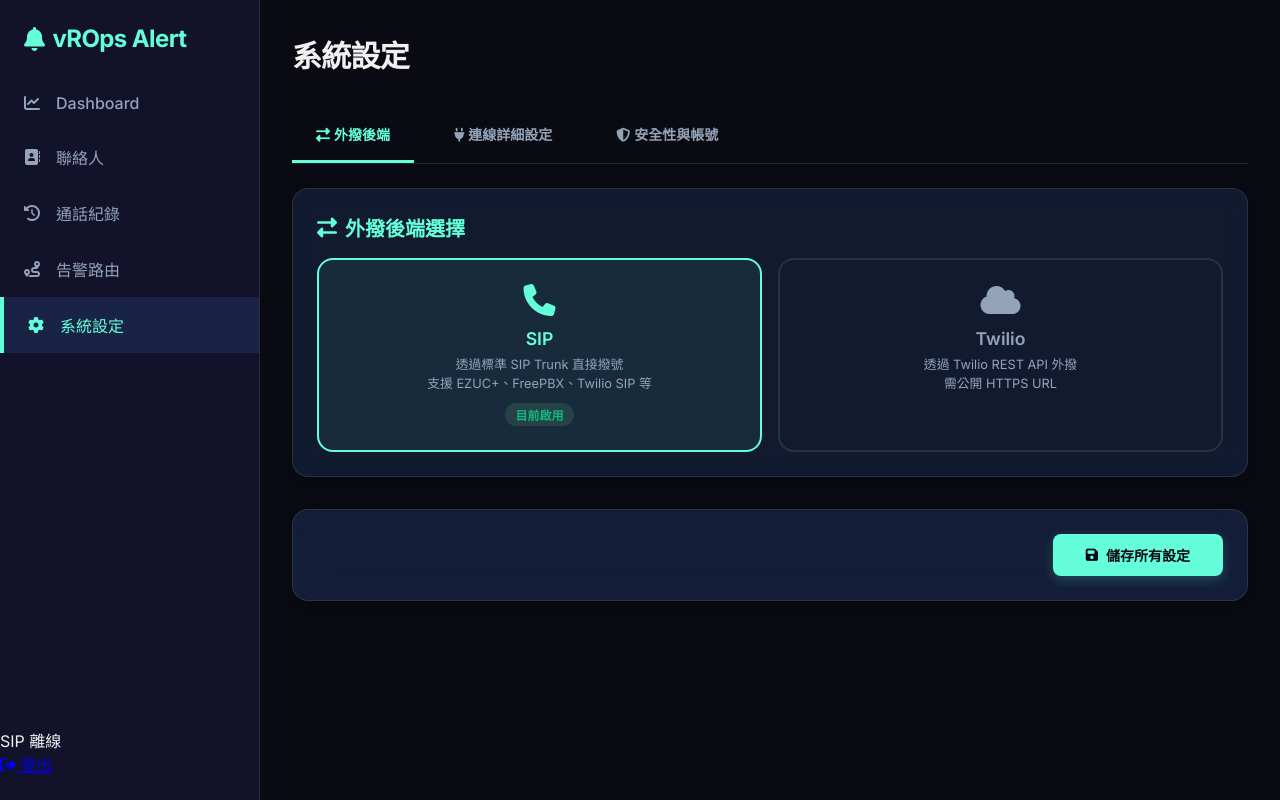
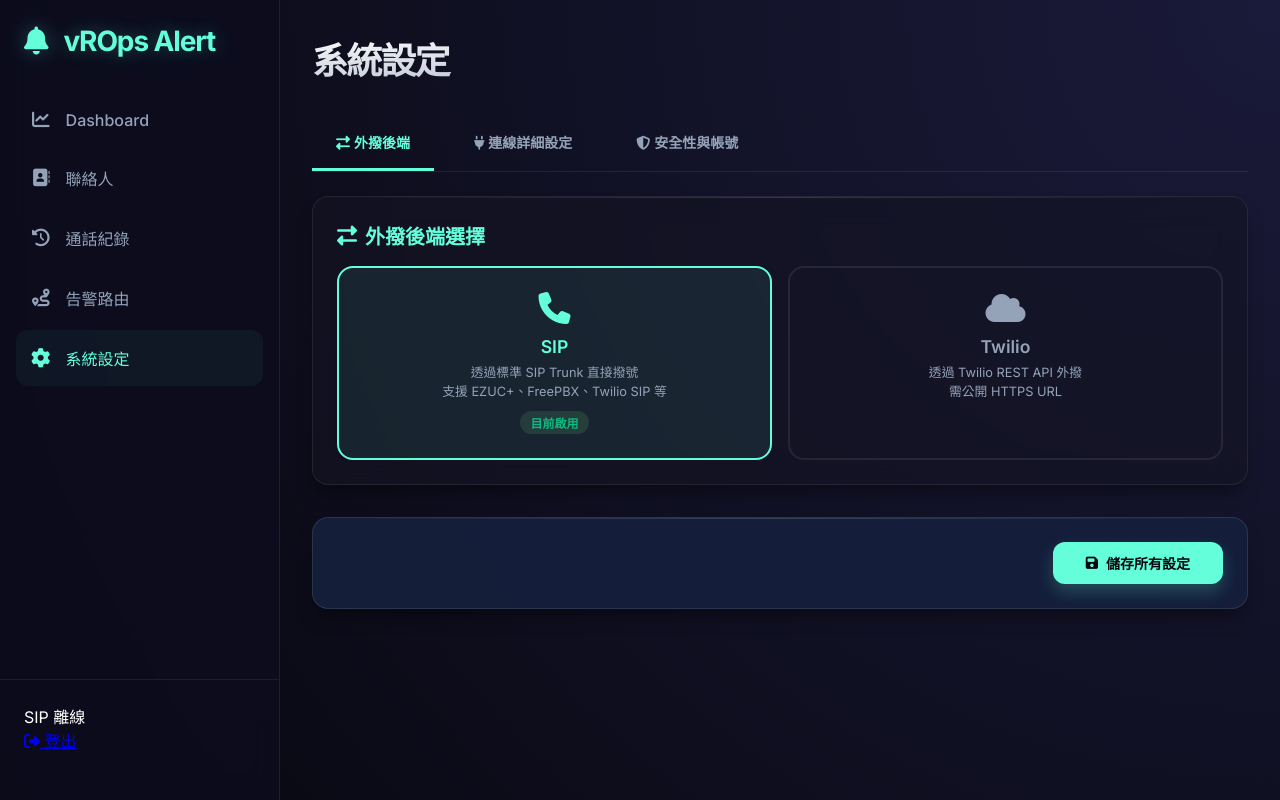
Before and after one commit to nchiyi/vrops-alert-autocaller, a Flask app: page /settings in a window 1280 px wide. Run offline with Flask 3, Linux system fonts and the light colour scheme; the visitor is signed in with stand-in values (Sample User, id 1); parts of the project's set-up code (start-up, migrations or seed data) failed here and were passed over.

Commit message:
Refine UI aesthetics: enhanced glassmorphism, micro-animations, and bento-grid layout

```diff
--- a/web/static/css/style.css
+++ b/web/static/css/style.css
@@ -1,19 +1,21 @@
 /* === vROps Alert Manager — Dark Theme === */
 
 :root {
-    /* Colors */
-    --bg-primary: #0a0a12;
-    --bg-secondary: #12122b;
-    --bg-card: rgba(22, 33, 62, 0.7);
-    --bg-hover: rgba(31, 52, 96, 0.5);
-    --text-primary: #f0f0f0;
+    /* Colors — Refined Dark Palette */
+    --bg-primary: #07070e;
+    --bg-secondary: #0d0d1f;
+    --bg-card: rgba(20, 20, 35, 0.6);
+    --bg-hover: rgba(100, 255, 218, 0.05);
+    --text-primary: #ffffff;
     --text-secondary: #94a3b8;
     --accent: #64ffda;
+    --accent-glow: rgba(100, 255, 218, 0.3);
     --accent-hover: #4dd8b5;
     --danger: #ff5555;
     --warning: #fbbf24;
     --success: #10b981;
-    --border: rgba(255, 255, 255, 0.1);
+    --border: rgba(255, 255, 255, 0.08);
+    --border-light: rgba(255, 255, 255, 0.15);
 
     /* Spacing & Sizing */
     --space-xs: 4px;
@@ -30,28 +32,42 @@
     --text-lg: 1.125rem;
     --text-xl: 1.25rem;
 
-    /* Effects */
+    /* Effects — Enhanced Depth */
     --radius: 16px;
-    --shadow-sm: 0 1px 2px 0 rgba(0, 0, 0, 0.05);
-    --shadow-md: 0 4px 12px rgba(0, 0, 0, 0.2);
-    --shadow-lg: 0 10px 25px rgba(0, 0, 0, 0.4);
-    --glass: blur(12px);
-    --transition: all 0.3s cubic-bezier(0.4, 0, 0.2, 1);
+    --radius-lg: 24px;
+    --shadow-sm: 0 4px 6px -1px rgba(0, 0, 0, 0.1);
+    --shadow-md: 0 12px 20px -8px rgba(0, 0, 0, 0.5);
+    --shadow-lg: 0 25px 50px -12px rgba(0, 0, 0, 0.7);
+    --glass: blur(16px);
+    --transition: all 0.4s cubic-bezier(0.4, 0, 0.2, 1);
+    --gradient-bg: radial-gradient(circle at top right, #1a1a3a, #07070e);
 }
 
 * { box-sizing: border-box; margin: 0; padding: 0; }
 body {
-    font-family: 'Inter', sans-serif;
+    font-family: var(--font-main);
     background: var(--bg-primary);
+    background-image: var(--gradient-bg);
     color: var(--text-primary);
     display: flex;
     min-height: 100vh;
+    overflow-x: hidden;
 }
+
+/* Custom Scrollbar */
+::-webkit-scrollbar { width: 8px; }
+::-webkit-scrollbar-track { background: var(--bg-primary); }
+::-webkit-scrollbar-thumb {
+    background: var(--border-light);
+    border-radius: 10px;
+    border: 2px solid var(--bg-primary);
+}
+::-webkit-scrollbar-thumb:hover { background: var(--accent); }
 
 /* Sidebar */
 .sidebar {
-    width: 260px;
-    background: var(--bg-secondary);
+    width: 280px;
+    background: rgba(13, 13, 31, 0.8);
     padding: var(--space-lg) 0;
     display: flex;
     flex-direction: column;
@@ -62,48 +78,57 @@
     backdrop-filter: var(--glass);
 }
 .logo {
-    padding: 0 var(--space-lg) var(--space-lg);
-    font-size: 1.5rem;
+    padding: 0 var(--space-lg) var(--space-xl);
+    font-size: 1.75rem;
     font-weight: 800;
     color: var(--accent);
     display: flex;
     align-items: center;
-    gap: var(--space-sm);
-    letter-spacing: -0.025em;
+    gap: var(--space-md);
+    letter-spacing: -0.04em;
+    text-shadow: 0 0 20px var(--accent-glow);
 }
 .sidebar ul { list-style: none; flex: 1; }
+.sidebar li { margin: 4px 16px; border-radius: 12px; overflow: hidden; }
 .sidebar li a {
     display: flex;
     align-items: center;
     gap: var(--space-md);
-    padding: var(--space-md) var(--space-lg);
+    padding: var(--space-md);
     color: var(--text-secondary);
     text-decoration: none;
     transition: var(--transition);
     font-weight: 500;
 }
+.sidebar li a i { font-size: 1.1rem; transition: var(--transition); }
 .sidebar li a:hover,
 .sidebar li.active a {
     color: var(--accent);
     background: var(--bg-hover);
-    border-left: 4px solid var(--accent);
 }
+.sidebar li.active a i { transform: scale(1.1); }
+.sidebar-footer { padding: var(--space-lg); border-top: 1px solid var(--border); }
 
 /* Main Content */
 .content {
-    margin-left: 260px;
+    margin-left: 280px;
     padding: var(--space-xl);
     flex: 1;
     max-width: 1400px;
+    animation: fadeIn 0.6s ease-out;
 }
 .content header { margin-bottom: var(--space-xl); }
 .content h1 {
-    font-size: 1.875rem;
-    font-weight: 700;
-    letter-spacing: -0.025em;
+    font-size: 2.25rem;
+    font-weight: 800;
+    letter-spacing: -0.05em;
+    background: linear-gradient(to bottom right, #fff, #94a3b8);
+    -webkit-background-clip: text;
+    background-clip: text;
+    -webkit-text-fill-color: transparent;
 }
 
-/* Cards */
+/* Cards — Enhanced Glassmorphism */
 .card {
     background: var(--bg-card);
     border-radius: var(--radius);
@@ -113,10 +138,19 @@
     border: 1px solid var(--border);
     backdrop-filter: var(--glass);
     transition: var(--transition);
+    position: relative;
+    overflow: hidden;
+}
+.card::before {
+    content: "";
+    position: absolute;
+    top: 0; left: 0; right: 0; height: 1px;
+    background: linear-gradient(90deg, transparent, var(--border-light), transparent);
 }
 .card:hover {
     box-shadow: var(--shadow-lg);
-    border-color: rgba(100, 255, 218, 0.2);
+    border-color: var(--accent-glow);
+    transform: translateY(-2px);
 }
 .card h3 {
     color: var(--accent);
@@ -200,19 +239,19 @@
 .badge-danger { background: rgba(255, 85, 85, 0.1); color: var(--danger); border: 1px solid rgba(255, 85, 85, 0.2); }
 .badge-warning { background: rgba(251, 191, 36, 0.1); color: var(--warning); border: 1px solid rgba(251, 191, 36, 0.2); }
 
-/* Buttons */
+/* Buttons — Sleek & Vibrant */
 .btn {
     display: inline-flex;
     align-items: center;
     justify-content: center;
     gap: var(--space-sm);
-    padding: var(--space-sm) var(--space-md);
+    padding: 12px 24px;
     border: 1px solid transparent;
-    border-radius: 8px;
+    border-radius: 12px;
     cursor: pointer;
     font-family: inherit;
     font-size: var(--text-sm);
-    font-weight: 600;
+    font-weight: 700;
     transition: var(--transition);
     text-decoration: none;
     white-space: nowrap;
@@ -220,12 +259,12 @@
 .btn-primary {
     background: var(--accent);
     color: var(--bg-primary);
-    box-shadow: 0 4px 12px rgba(100, 255, 218, 0.2);
+    box-shadow: 0 8px 16px rgba(100, 255, 218, 0.2);
 }
 .btn-primary:hover {
     background: var(--accent-hover);
     transform: translateY(-2px);
-    box-shadow: 0 6px 16px rgba(100, 255, 218, 0.3);
+    box-shadow: 0 12px 24px rgba(100, 255, 218, 0.3);
 }
 .btn-danger {
     background: rgba(255, 85, 85, 0.1);
--- a/web/templates/base.html
+++ b/web/templates/base.html
@@ -44,7 +44,9 @@
         <header>
             <h1>{% block page_title %}{% endblock %}</h1>
         </header>
-        {% block body %}{% endblock %}
+        <div class="page-body">
+            {% block body %}{% endblock %}
+        </div>
     </main>
 
     <div id="toast-container"></div>
--- a/web/templates/login.html
+++ b/web/templates/login.html
@@ -10,7 +10,7 @@
 </head>
 <body>
     <div class="login-container">
-        <div class="login-box">
+        <div class="login-box card glass-card">
             <h1><i class="fas fa-bell"></i> vROps Alert Manager</h1>
             <p>請輸入管理員帳號密碼</p>
 
```
Also changed, not shown: other parts of web/static/css/style.css (+23 -6 lines), web/templates/dashboard.html (+22 -3 lines).
